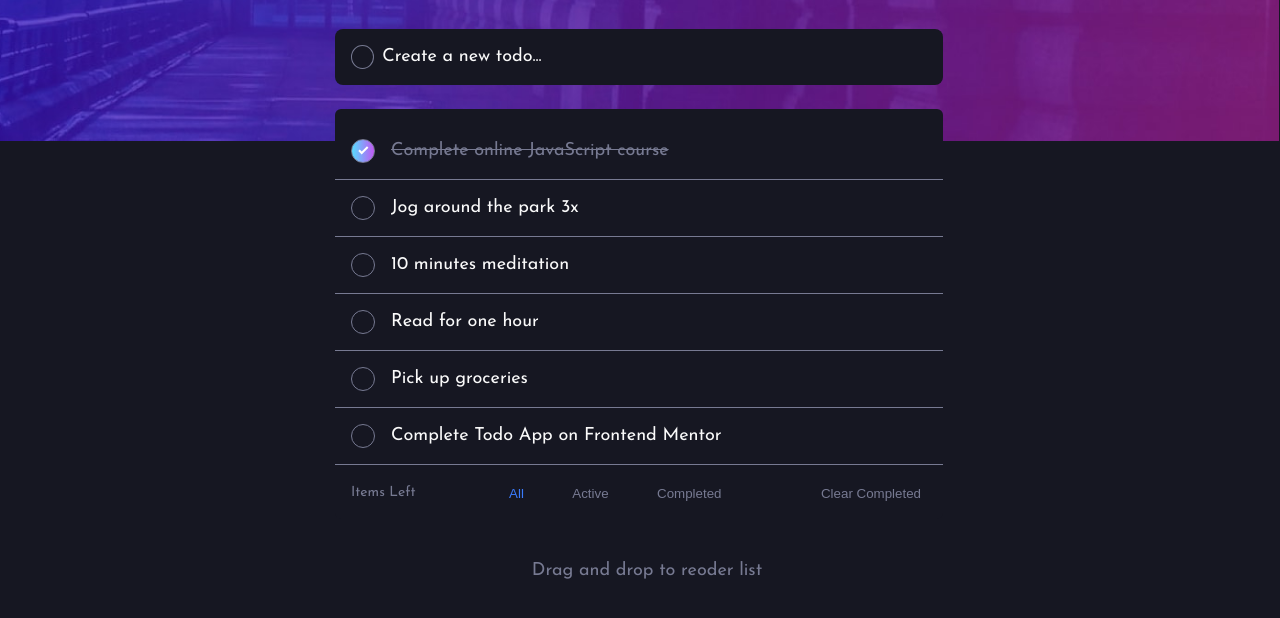
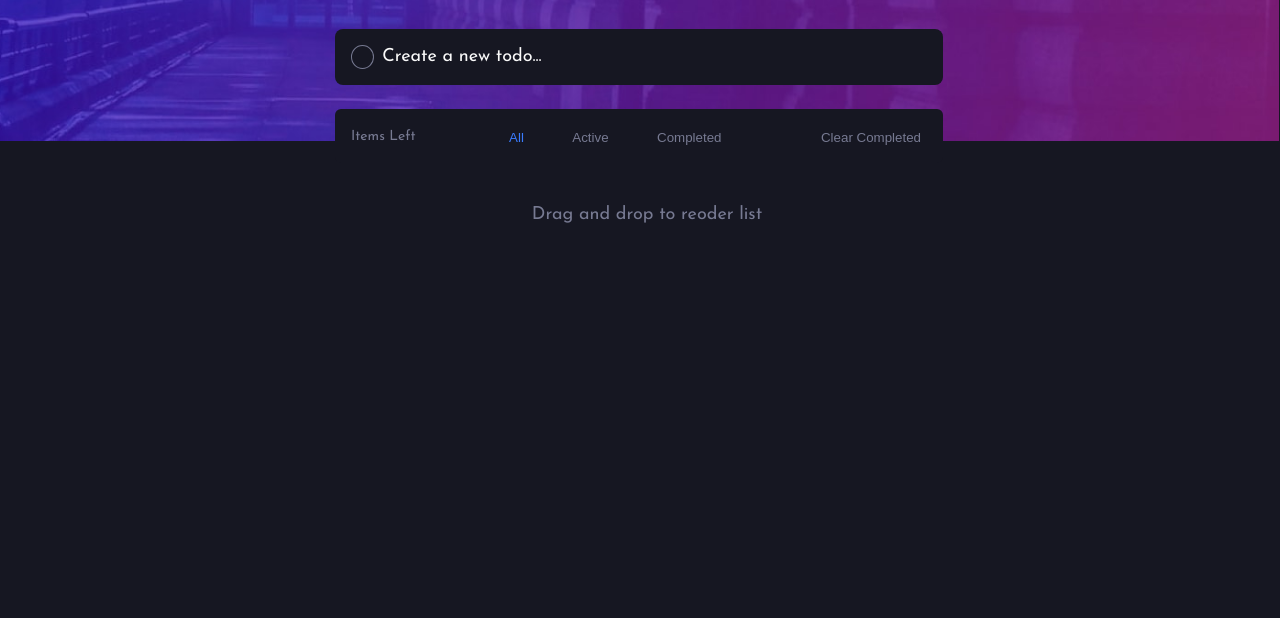
Before and after one commit to KaustubhMaladkar/Todo-App, a plain HTML site: page index.html in a window 1280 px wide. Shown: the part 122-740 px from the top of the page. Drawn offline with nearby package versions, Linux system fonts and the light colour scheme.

Commit message:
removed example text

```diff
--- a/index.html
+++ b/index.html
@@ -38,74 +38,7 @@
       </form>
     </header>
     <main class="todo">
-      <ul>
-        <li draggable="true" class="main-item flex checked">
-          <button
-            type="button"
-            class="do"
-            aria-label="check this item"
-          ></button>
-          <p>Complete online JavaScript course</p>
-          <button type="button" class="delete" aria-label="delete this item">
-            <img src="./images/icon-cross.svg" alt="delete" />
-          </button>
-        </li>
-        <li draggable="true" class="main-item flex">
-          <button
-            type="button"
-            class="do"
-            aria-label="check this item"
-          ></button>
-          <p>Jog around the park 3x</p>
-          <button type="button" class="delete" aria-label="delete this item">
-            <img src="./images/icon-cross.svg" alt="delete" />
-          </button>
-        </li>
-        <li draggable="true" class="main-item flex">
-          <button
-            type="button"
-            class="do"
-            aria-label="check this item"
-          ></button>
-          <p>10 minutes meditation</p>
-          <button type="button" class="delete" aria-label="delete this item">
-            <img src="./images/icon-cross.svg" alt="delete" />
-          </button>
-        </li>
-        <li draggable="true" class="main-item flex">
-          <button
-            type="button"
-            class="do"
-            aria-label="check this item"
-          ></button>
-          <p>Read for one hour</p>
-          <button type="button" class="delete" aria-label="delete this item">
-            <img src="./images/icon-cross.svg" alt="delete" />
-          </button>
-        </li>
-        <li draggable="true" class="main-item flex">
-          <button
-            type="button"
-            class="do"
-            aria-label="check this item"
-          ></button>
-          <p>Pick up groceries</p>
-          <button type="button" class="delete" aria-label="delete this item">
-            <img src="./images/icon-cross.svg" alt="delete" />
-          </button>
-        </li>
-        <li draggable="true" class="main-item flex">
-          <button
-            type="button"
-            class="do"
-            aria-label="check this item"
-          ></button>
-          <p>Complete Todo App on Frontend Mentor</p>
-          <button type="button" class="delete" aria-label="delete this item">
-            <img src="./images/icon-cross.svg" alt="delete" />
-          </button>
-        </li>
-      </ul>
+      <ul></ul>
       <div class="items">
         <p><span id="itemsLeft"></span> items left</p>
         <div class="filters invisible">
```
